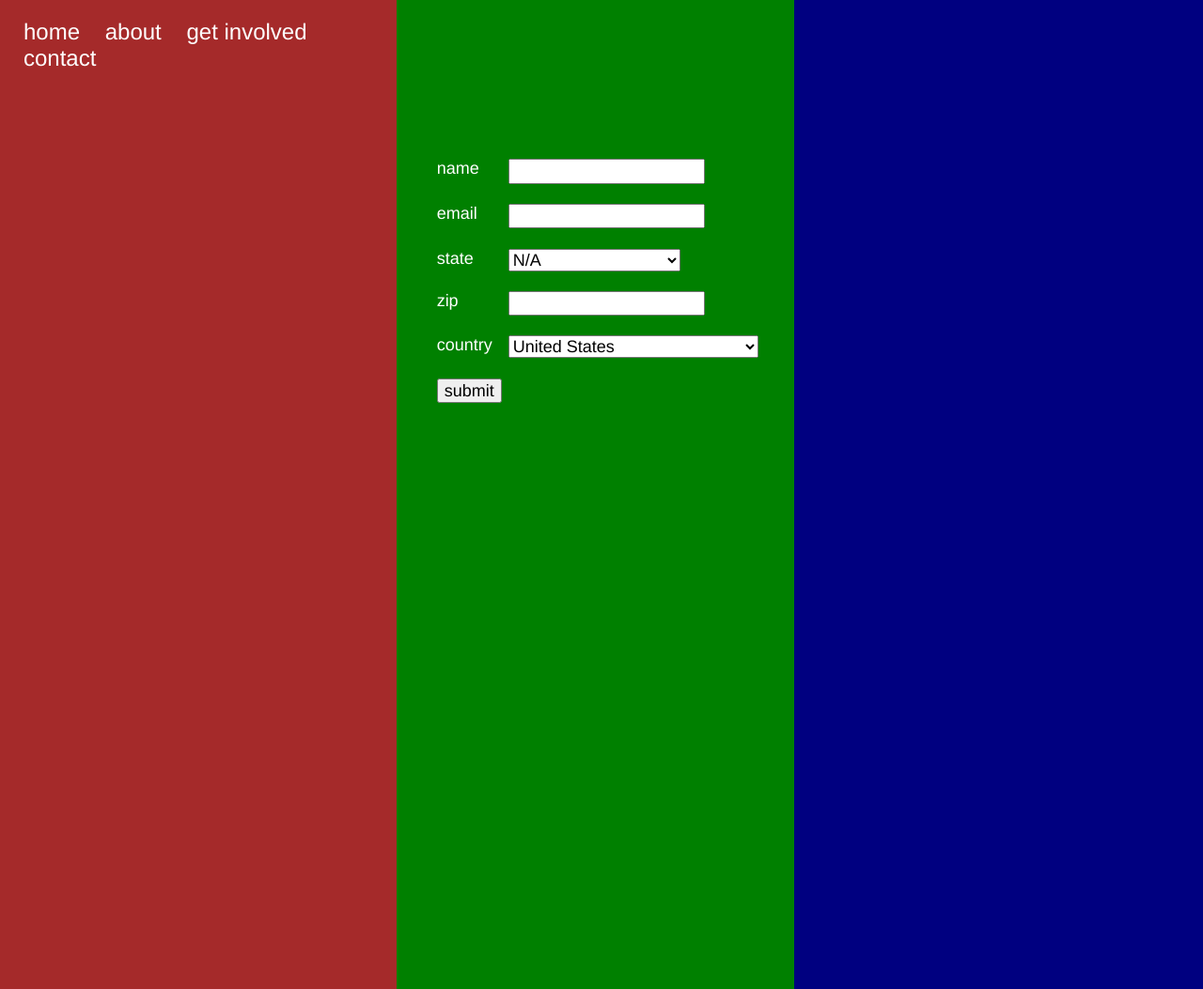
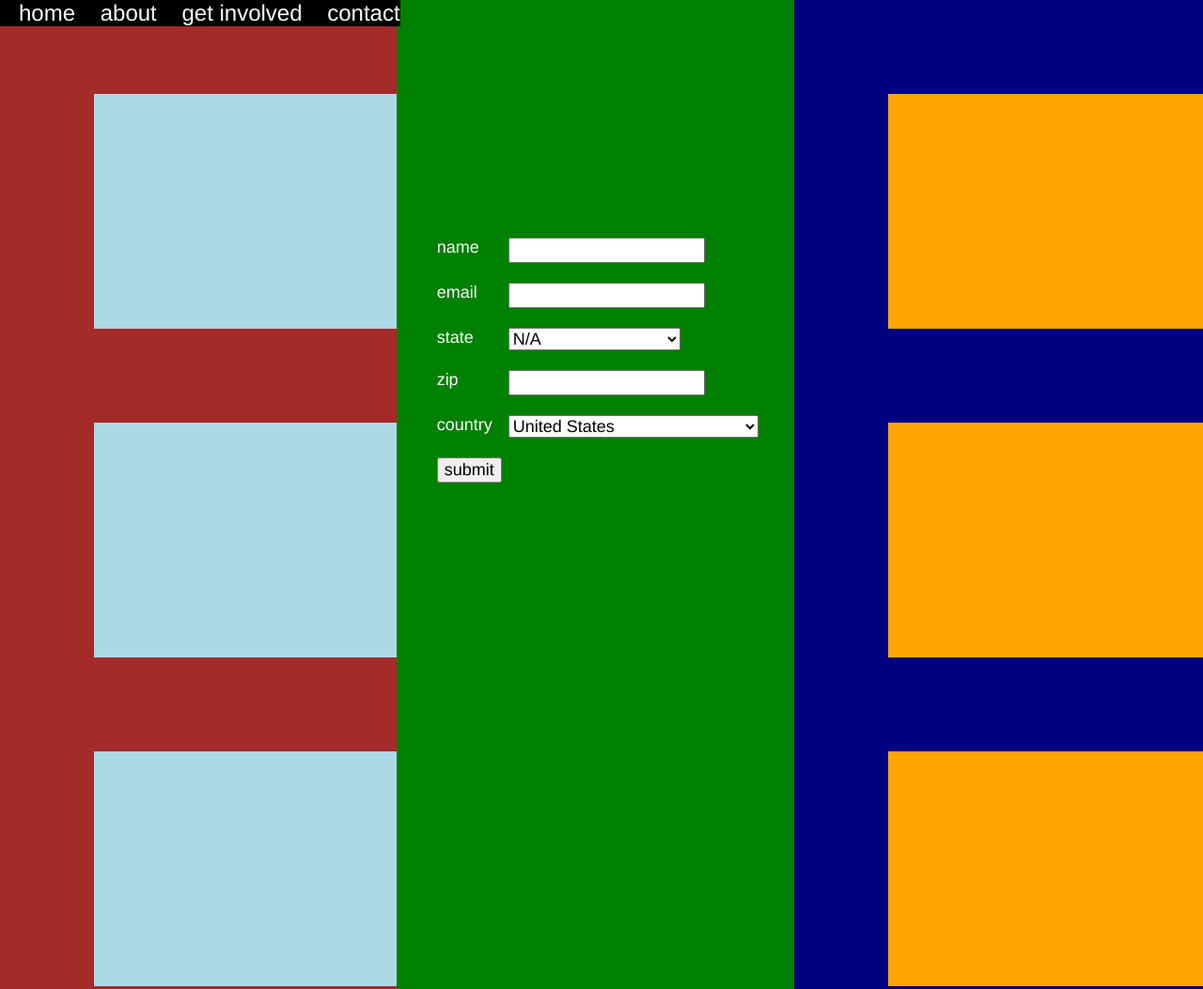
Before and after one commit to fortinw4/final-project-rockit-bootcamp, a website: page about.html in a window 1280 px wide. Shown: the top 1053 px of the page at 94% size. Drawn offline with nearby package versions, Linux system fonts and the light colour scheme.

Commit message:
change nav bar to 1st child of body to make margin more uniform across page "columns" (main divs)

```diff
--- a/about.html
+++ b/about.html
@@ -9,11 +9,23 @@
 </head>
 <body>
 
+
+	<header class="header-primary">
+
+		<nav>
+			<a href="index.html">home</a>
+			<a href="about.html">about</a>
+			<a href="#">get involved</a>
+			<a href="#">contact</a>
+		</nav>
+
+	</header>
+
 	<div class="page columns-3">
 
 		<div class="gallery-primary">
 
-			<header class="header-primary">
+			<!-- <header class="header-primary">
 
 				<nav>
 					<a href="index.html">home</a>
@@ -22,7 +34,27 @@
 					<a href="#">contact</a>
 				</nav>
 
-			</header>
+			</header> -->
+
+
+
+			<div class="gallery-primary-section">
+
+
+			</div>
+
+			<div class="gallery-primary-section">
+
+
+			</div>
+
+			<div class="gallery-primary-section">
+
+
+			</div>
+
+
+
 
 		</div>
 
@@ -383,7 +415,26 @@
 
 
 		</div>
-		<div class="gallery-secondary"></div>
+		<div class="gallery-secondary">
+
+
+			<div class="gallery-secondary-section">
+
+
+			</div>
+
+			<div class="gallery-secondary-section">
+
+
+			</div>
+
+			<div class="gallery-secondary-section">
+
+
+			</div>
+
+
+		</div>
 
 	</div>
 
--- a/styles.css
+++ b/styles.css
@@ -15,6 +15,17 @@ body {
 .page {
 	overflow: hidden;
 }
+
+.header-primary {
+	background-color: black;
+	position: fixed;
+}
+
+.header-primary > nav a {
+	text-decoration: none;
+	margin: 20px 0 0 20px;
+}
+
 
 .gallery-primary {
 	background-color: brown;
@@ -41,13 +52,14 @@ body {
 .gallery-secondary {
 	background-color: navy;
 	min-height: 1400px;
+	float: left;
+	width: 34%;
 }
 
 .tagline {
 	position: fixed;
-	margin-left: 53.9%;
-	margin-top: 10%;
-	z-index: 3;
+	margin-left: 53.5%;
+	margin-top: 13.5%;
 }
 
 .tagline span {
@@ -55,19 +67,28 @@ body {
 }
 
 
+
+/*.tagline1 {
+	margin-left: 81.5%;
+	margin-top: 16.5%;
+}
+
+.tagline2 {
+	margin-right: 1%;
+	margin-top: 11.9%;
+}*/
+
 /*components*/
 
-.header-primary > nav {
-	margin: 20px 0 0 5px;
+/*.header-primary > nav {
+	margin: 15% 0 0 5%;
 }
+*/
 
-.header-primary > nav a {
-	text-decoration: none;
-	margin: 20px 0 0 20px;
-}
+
 
 .content-primary > form {
-	margin-top: 40%;
+	margin-top: 60%;
 }
 
 .form-row {
@@ -98,13 +119,10 @@ body {
 
 
 
-/*.p1 {
-	float: left;
-	width: 100px;
-}*/
+
 
 .numbercircle {
-	margin-left: 200px;
+	margin-left: 40%;
 	margin-top: 19%;
 }
 
@@ -116,12 +134,31 @@ body {
 .number {
 	border: 1px solid #fff;
 	border-radius: 50%;
-	margin-left: 10px;
+	margin-left: 5%;
 	padding: 5px 13px 5px 13px;
 }
 
 .statement {
-	margin-left: 150px;
-	margin-right: 50px;
-	margin-top: 80px;
+	margin-left: 25%;
+	margin-right: 10%;
+	margin-top: 20%;
 }
+
+/*about page*/
+
+
+.gallery-primary-section {
+	background-color: lightblue;
+	width: 400px;
+	height: 250px;
+	margin-top: 100px;
+	margin-left: 100px;
+}
+
+.gallery-secondary-section {
+	background-color: orange;
+	width: 400px;
+	height: 250px;
+	margin-top: 100px;
+	margin-left: 100px;
+}
```
Also changed, not shown: index.html (+34 -4 lines).
